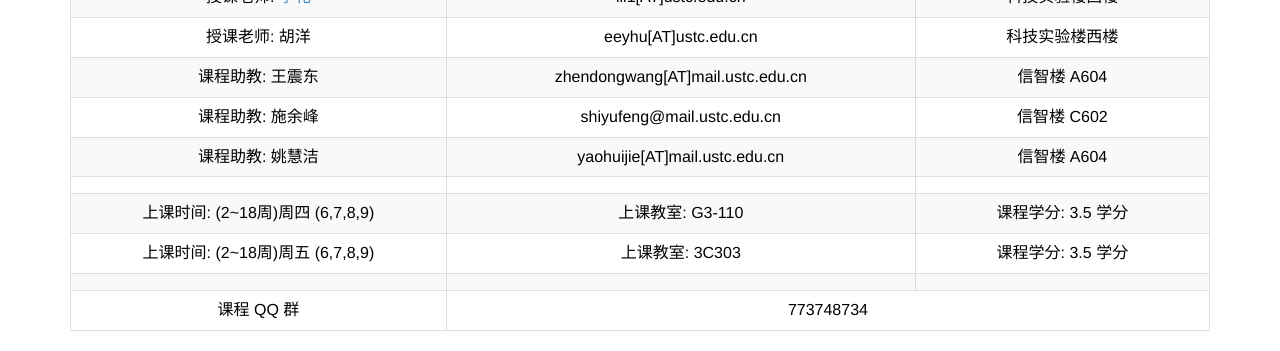
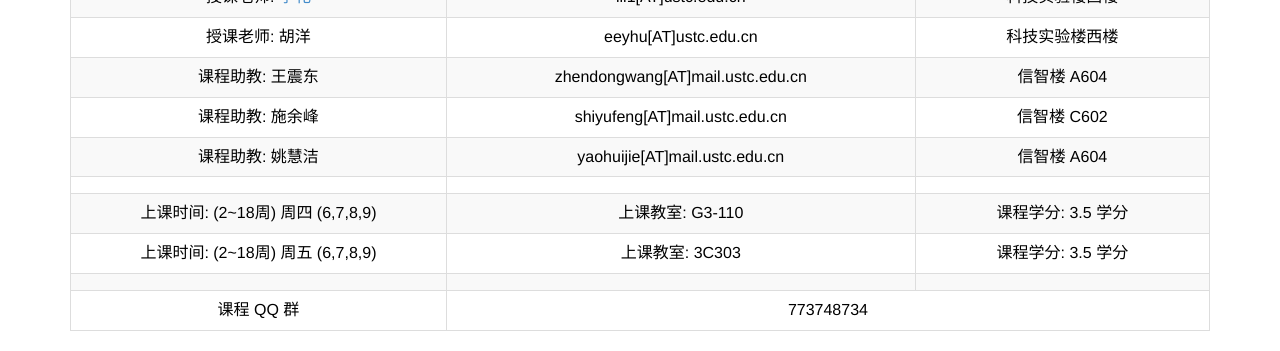
Before and after one commit to ustc-dia/ustc-dia.github.io, a Jekyll site: the page index.html, which Jekyll copies as it is, in a window 1280 px wide and 900 px high. Shown: the part 241-592 px from the top of the window. Built offline with Jekyll 4.4.1, drawn with Linux system fonts in a browser that asks for light colours.

Commit message:
🎉 init: 2024 autumn

```diff
--- a/index.html
+++ b/index.html
@@ -100,7 +100,7 @@
 
                 <tr>
                     <td width="33%">课程助教: 施余峰</a></td>
-                    <td>shiyufeng@mail.ustc.edu.cn</td>
+                    <td>shiyufeng[AT]mail.ustc.edu.cn</td>
                     <td>信智楼 C602</td>
                     <!-- <td width="20%"></td> -->
                 </tr>
@@ -120,13 +120,13 @@
                 </tr>
 
                 <tr>
-                    <td>上课时间: (2~18周)周四 (6,7,8,9)</td>
+                    <td>上课时间: (2~18周) 周四 (6,7,8,9)</td>
                     <td>上课教室: G3-110</td>
                     <td>课程学分: 3.5 学分</td>
                 </tr>
 
                 <tr>
-                    <td>上课时间: (2~18周)周五 (6,7,8,9)</td>
+                    <td>上课时间: (2~18周) 周五 (6,7,8,9)</td>
                     <td>上课教室: 3C303</td>
                     <td>课程学分: 3.5 学分</td>
                 </tr>
```
